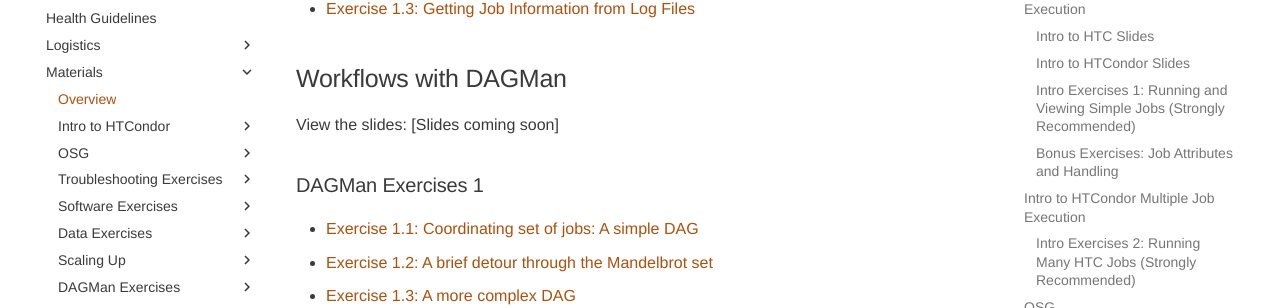
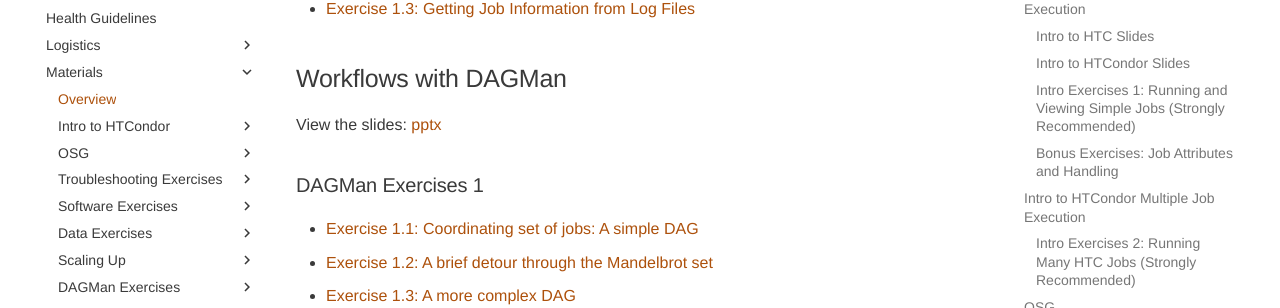
Before and after one commit to osg-htc/school-2024, an MkDocs documentation site: the page built from docs/materials/index.md, in a window 1280 px wide and 900 px high, scrolled down 3449 px. Shown: the part 144-452 px from the top of the window. Built offline with MkDocs 1.6.1 and Material for MkDocs 9.7.7, drawn with Linux system fonts in a browser that asks for light colours.

Commit message:
add dagman slides

```diff
--- a/docs/materials/index.md
+++ b/docs/materials/index.md
@@ -134,7 +134,7 @@
 
 ## Workflows with DAGMan
 
-View the slides: [Slides coming soon]
+View the slides: [pptx](workflows/files/osg24-dagman.pptx)
 
 ### DAGMan Exercises 1
 
```
